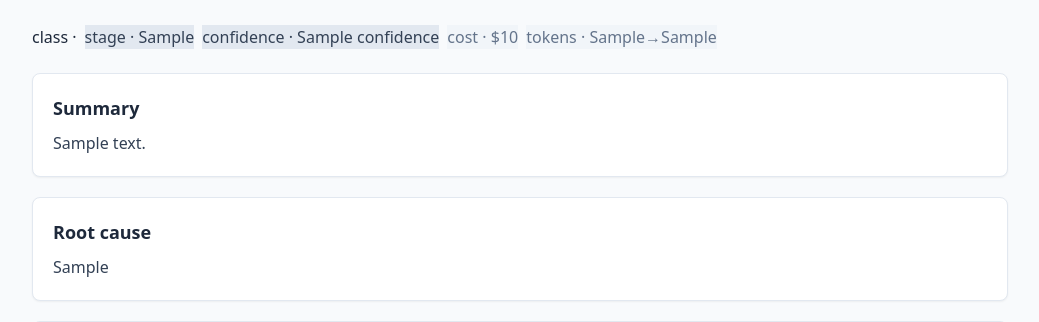
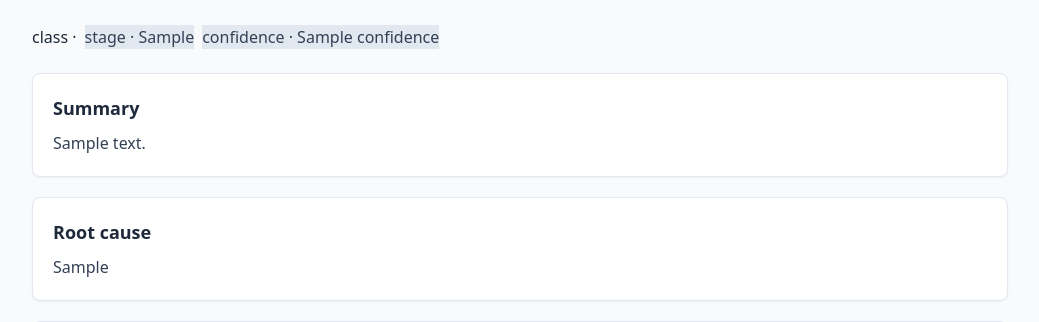
Before and after one commit to BLACKBUCK-LABS/bbctl, a Python web app: template bbctl_rca/templates/rca_report.html in a window 1280 px wide. Shown: the part 91-413 px from the top of the page, without its empty margins (120-1159 px from the left). Run offline with Jinja, Linux system fonts and the light colour scheme; the template is opened without the code that fills it: most values are stand-ins (such as "Sample title", 1, 10 or a date in 2020); some libraries are stand-ins or nearby versions.

Commit message:
ui(rca): hide cost + token badges from report page

```diff
--- a/bbctl_rca/templates/rca_report.html
+++ b/bbctl_rca/templates/rca_report.html
@@ -34,8 +34,6 @@
     <span class="badge bg-slate-200 text-slate-700">stage · {{ failed_stage }}</span>
     <span class="badge bg-slate-200 text-slate-700">confidence · {{ confidence }}</span>
     {% if needs_deeper %}<span class="badge bg-amber-200 text-amber-800">needs deeper analysis</span>{% endif %}
-    <span class="badge bg-slate-100 text-slate-500">cost · ${{ cost_usd }}</span>
-    <span class="badge bg-slate-100 text-slate-500">tokens · {{ tokens_in }}→{{ tokens_out }}</span>
   </div>
 
   <!-- Summary -->
```
